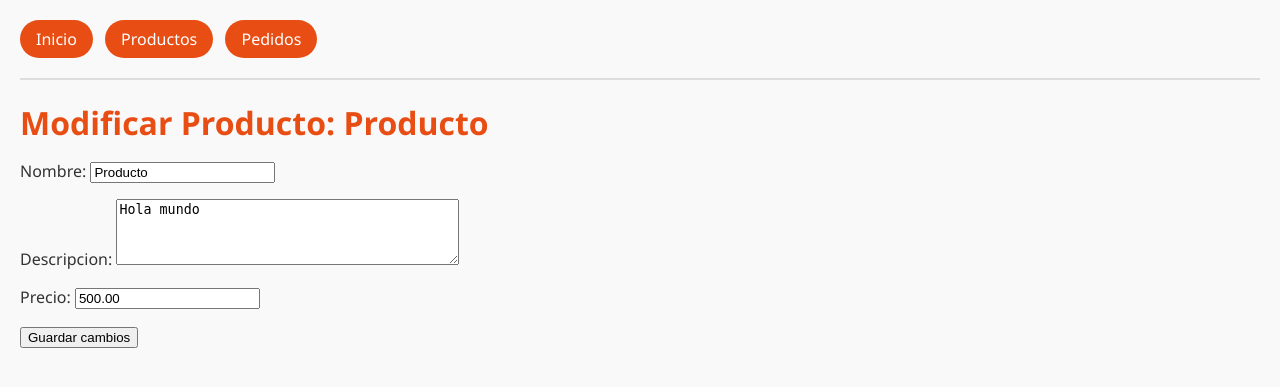
After one commit to DylanDevRamirezz/django.api, a Django app: page /productos/1/modificar/ in a window 1280 px wide. The commit adds this page. Shown: the top 387 px of the page. Run offline with Django 5.2, Linux system fonts and the light colour scheme; data comes from the database, SQL or seed files in the repository; both versions use the stored data as it was after the commit.

Commit message:
Creacion de vista para modificacion de productos

```diff
--- a/tienda/templates/tienda/detalle_producto.html
+++ b/tienda/templates/tienda/detalle_producto.html
@@ -4,4 +4,5 @@
 <h1>{{producto.nombre}} </h1>
 <p>{{producto.descripcion}} </p>
 <p><strong>precio:</strong>${{producto.precio|floatformat:0}} </p>
+<a href="{% url 'tienda:modificar_producto' producto.pk%}" class="btn">Modificar</a>
 {%endblock%}
--- /dev/null
+++ b/tienda/templates/tienda/modificar_producto.html
@@ -0,0 +1,12 @@
+{% extends "tienda/base.html" %}
+
+{% block title %} Modificar Producto {% endblock %}
+
+{% block content %}
+<h1>Modificar Producto: {{ producto.nombre }}</h1>
+<form method="post">
+    {% csrf_token %}
+    {{ form.as_p }}
+    <button type="submit">Guardar cambios</button>
+</form>
+{% endblock %}
--- a/tienda/urls.py
+++ b/tienda/urls.py
@@ -10,4 +10,5 @@ urlpatterns = [
     path('productos/<int:pk>/', views.detalle_producto, name='detalle_producto'),
     path('pedidos/<int:pk>/', views.detalle_pedido, name='detalle_pedido'),
     path('productos/nuevo/', views.crear_producto, name='crear_producto'),
+    path('productos/<int:pk>/modificar/', views.modificar_producto, name='modificar_producto'),
 ]
--- a/tienda/views.py
+++ b/tienda/views.py
@@ -35,7 +35,6 @@ def detalle_cliente(request, pk):
     return render(request, "tienda/detalle_cliente.html", {"cliente": cliente, "pedidos": pedidos })
 
 def crear_producto(request):
-    print(request)
     if request.method == 'POST':
         form = ProductoForm(request.POST)
         if form.is_valid():
@@ -44,3 +43,15 @@ def crear_producto(request):
     else:
         form = ProductoForm()
     return render(request, 'tienda/crear_producto.html', {'form': form})
+
+def modificar_producto(request, pk):
+    producto = get_object_or_404(Producto, pk=pk)
+    if request.method == 'POST':
+        form = ProductoForm(request.POST, instance=producto)
+        if form.is_valid():
+            form.save()
+            return redirect('tienda:lista_productos')
+    else:
+        form = ProductoForm(instance=producto)
+
+    return render(request, 'tienda/modificar_producto.html', {'form': form, 'producto': producto})
```
Also changed, not shown: db.sqlite3, tienda/static/css/main.css (line endings or trailing spaces).
